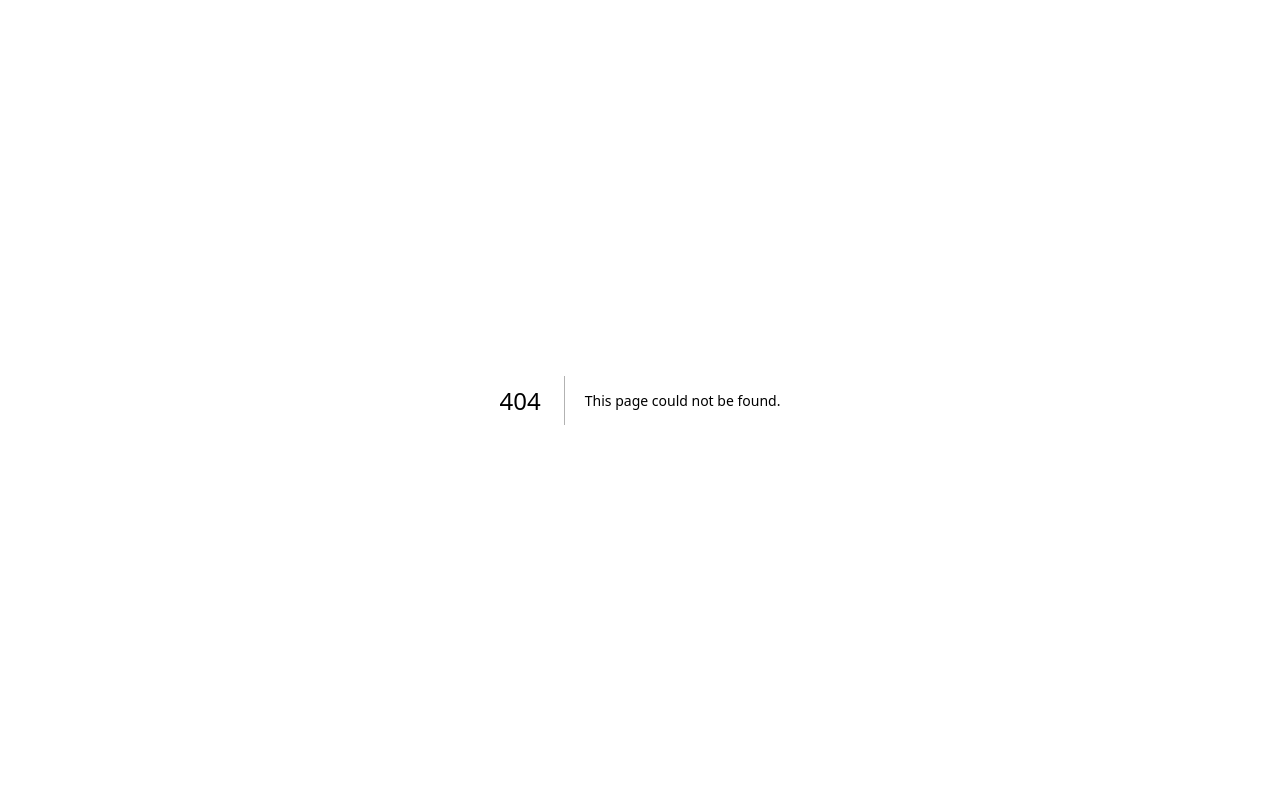
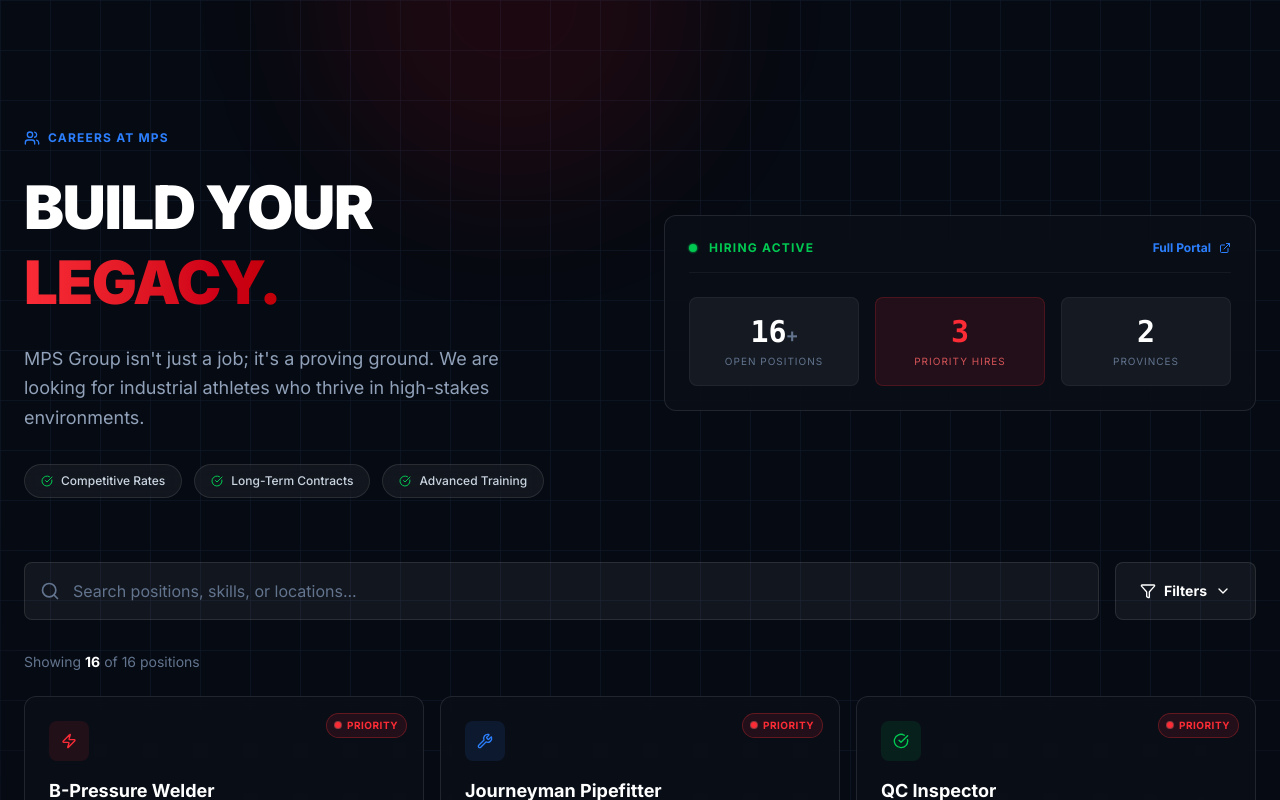
Before and after one commit to Bushels/MPS-Group, a Next.js app: page /careers in a window 1280 px wide. Before the commit this address had no page. Shown: the top 800 px of the page. Built offline with nearby package versions, Linux system fonts and the light colour scheme.

Commit message:
Add standalone /careers route for Wix embedding

```diff
--- /dev/null
+++ b/app/careers/page.tsx
@@ -0,0 +1,14 @@
+import CareerPortal from '@/components/CareerPortal';
+
+export const metadata = {
+  title: 'Careers | MPS Group',
+  description: 'Join MPS Group - View open positions in welding, pipefitting, electrical, and more.',
+};
+
+export default function CareersPage() {
+  return (
+    <main className="min-h-screen bg-[#060a12]">
+      <CareerPortal />
+    </main>
+  );
+}
```
